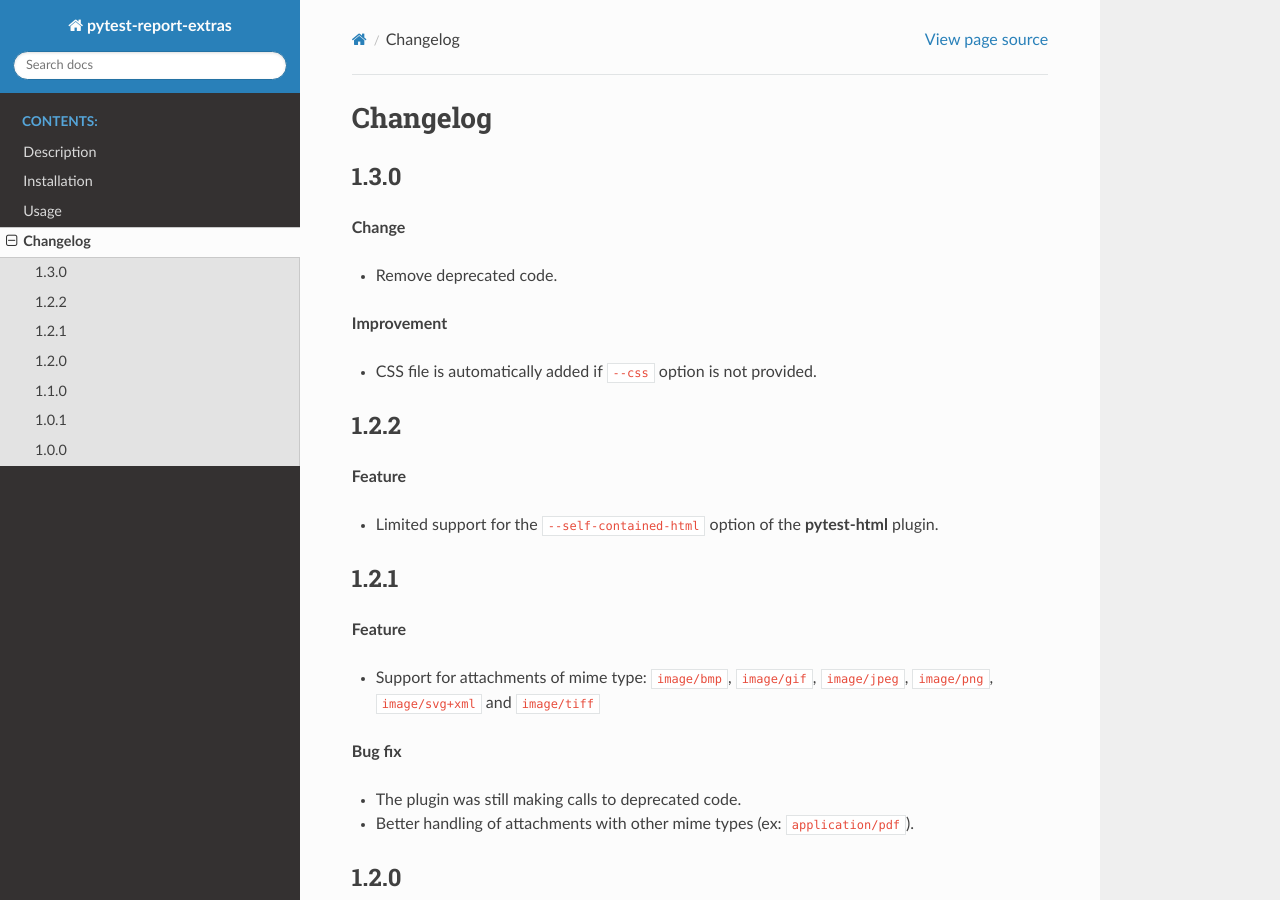
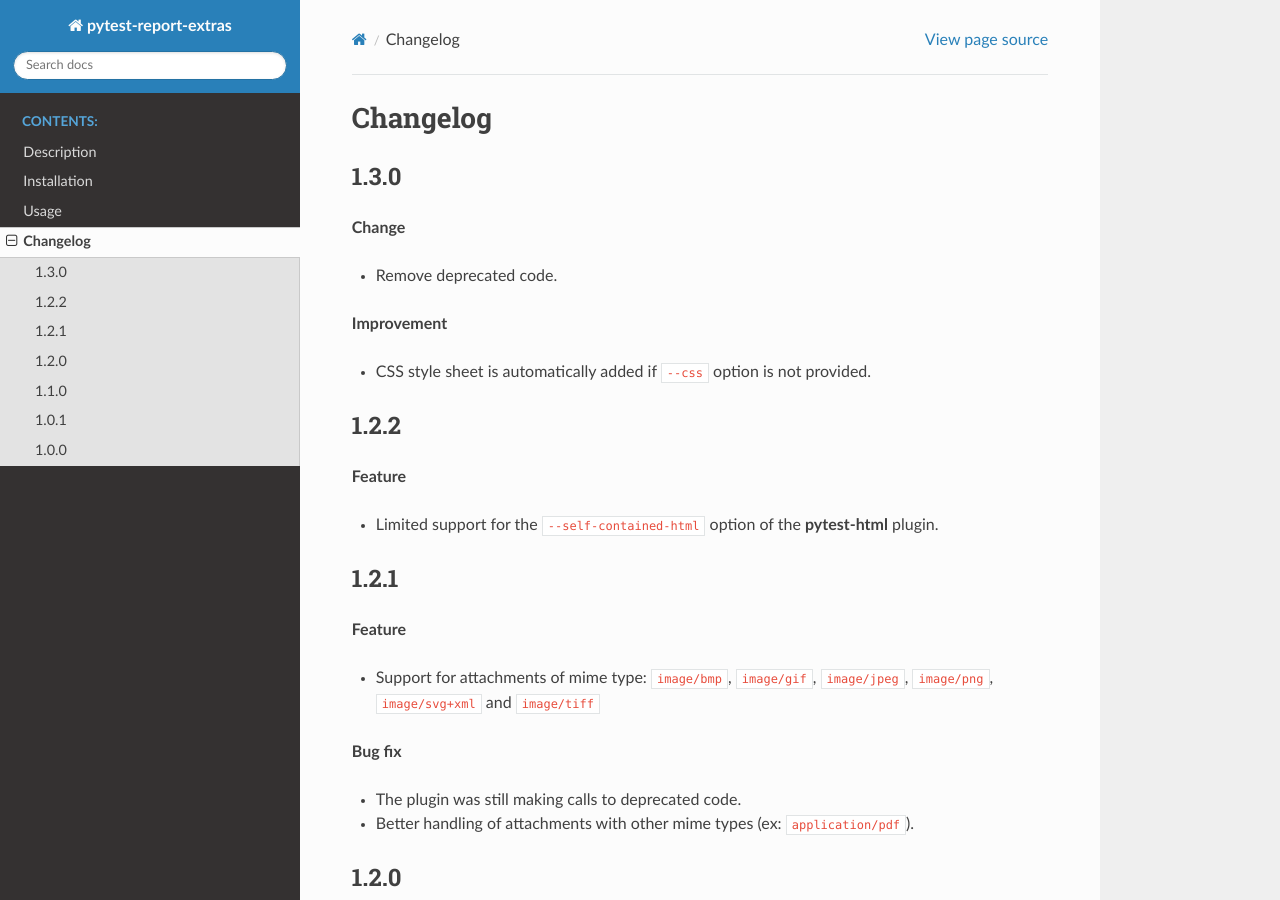
Before and after one commit to harmin-parra/pytest-report-extras, a Sphinx documentation site: the page built from docs/changelog.rst, in a window 1280 px wide and 900 px high. Built offline with Sphinx 7.4.7 and the Read the Docs theme 3.1.0, drawn with Linux system fonts in a browser that asks for light colours.

Commit message:
improve wording

```diff
--- a/docs/changelog.rst
+++ b/docs/changelog.rst
@@ -12,7 +12,7 @@ Changelog
 
 **Improvement**
 
-* CSS file is automatically added if ``--css`` option is not provided.
+* CSS style sheet is automatically added if ``--css`` option is not provided.
 
 
 1.2.2
```
